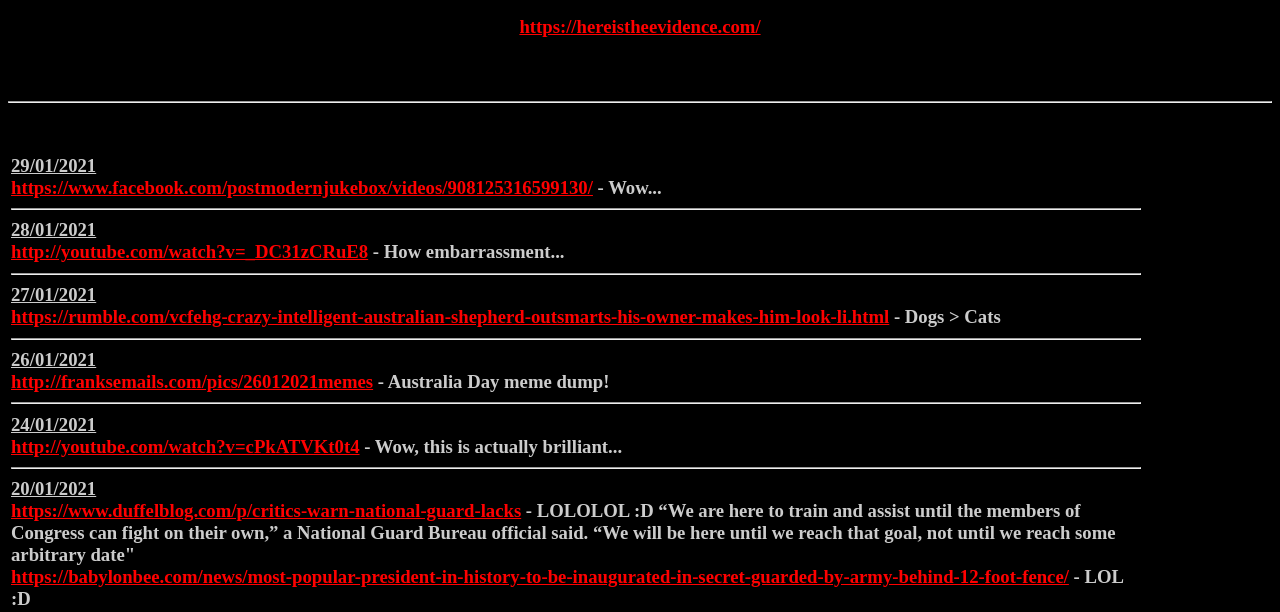
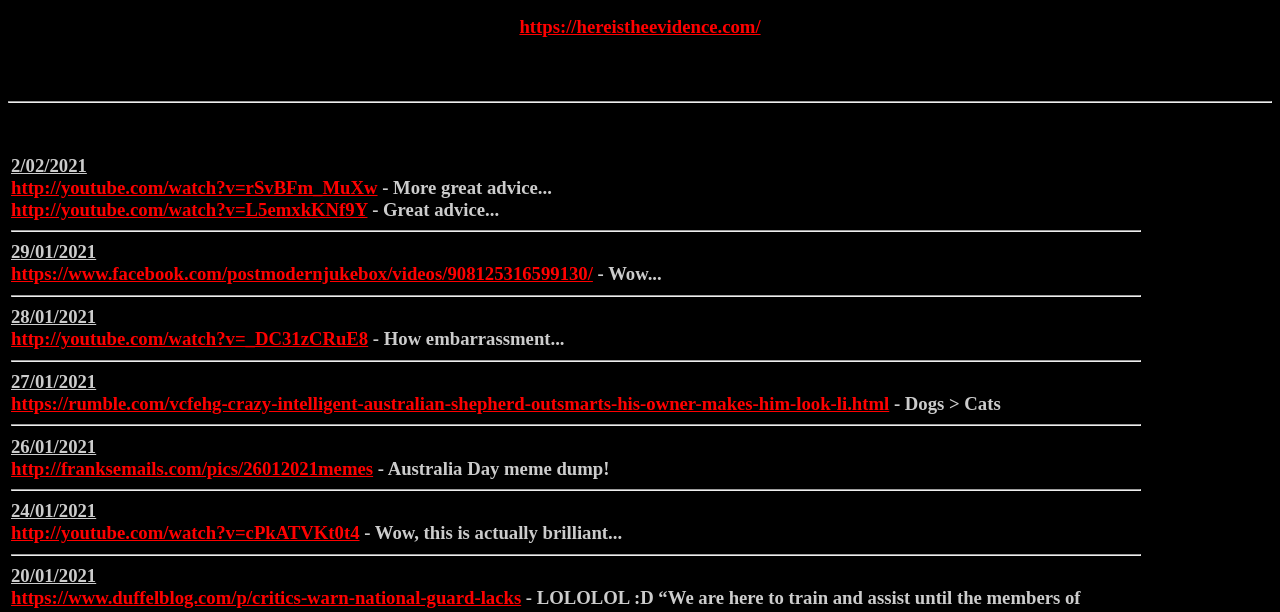
Before and after one commit to franksemails/franksemails.github.io, a plain HTML site: page index.htm in a window 1280 px wide. Shown: the part 141-753 px from the top of the page. Drawn offline with Linux system fonts and the light colour scheme.

Commit message:
2-2-2021 update

```diff
--- a/index.htm
+++ b/index.htm
@@ -64,6 +64,16 @@ A.ae_title_vert:hover, A.ae_powered_vert:hover, A.ae_yourlink_vert:hover { color
 <A NAME="top">
 <!--Clip Archive from here-->
 <!--s-->
+<!--ad-->
+<!--/ad-->
+
+<U>2/02/2021</U>
+<!--i-->
+<BR>
+<A HREF='http://youtube.com/watch?v=rSvBFm_MuXw'> http://youtube.com/watch?v=rSvBFm_MuXw</A> - More great advice...
+<BR>
+<A HREF='http://youtube.com/watch?v=L5emxkKNf9Y'> http://youtube.com/watch?v=L5emxkKNf9Y</A> - Great advice...
+<HR>
 <!--ad-->
 <!--/ad-->
 
```
